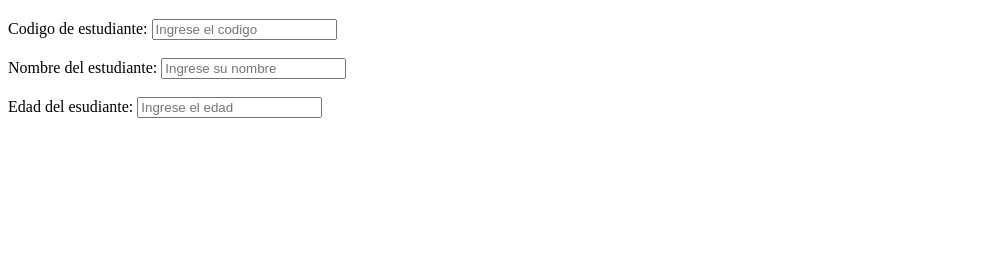
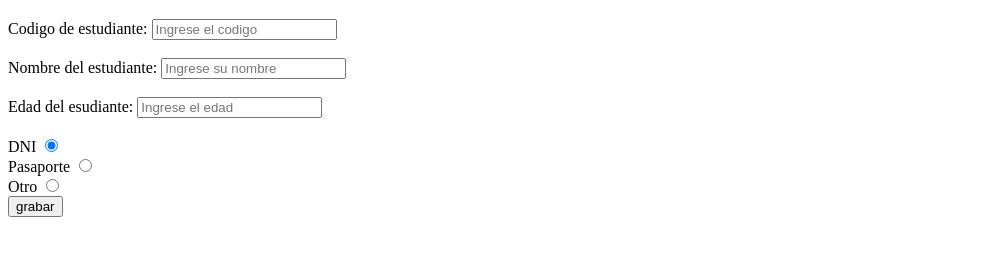
Before and after one commit to Robert1406/07_04_25, a plain HTML site: page index.html in a window 1280 px wide. Shown: the part 423-678 px from the top of the page, without its empty margins (0-999 px from the left). Drawn offline with Linux system fonts and the light colour scheme.

Commit message:
Add files via upload

```diff
--- a/index.html
+++ b/index.html
@@ -14,7 +14,8 @@
         <source src="audio.mp3" type="audio/mp3">
     </audio>
 
-    <form>
+    <form action="index2.html">
+
         <h1 style="color: green;">Mi Primer Formulario</h1>
         <label for="codigo">Codigo de estudiante:</label>
         <input type="text" name="codigo" id="codigo" placeholder="Ingrese el codigo"><br><br>
@@ -23,7 +24,21 @@
         <label for="edad">Edad del esudiante:</label>
         <input type="text" name="edad" id="edad" placeholder="Ingrese el edad"><br><br>
 
+
+        <label for="dni">DNI</label>
+        <input type="radio" id="dni" name="tipo_documento" checked> <br>
+
+        <label for="pasaporte">Pasaporte</label>
+        <input type="radio" id="pasaporte" name="tipo_documnto"> <br>
+
+        <label for="otro">Otro</label>
+        <input type="radio" id="otro" name="tipo_documento"> <br>
+
+        <input type="submit" value="grabar">
+
     </form>
+
+
 
 </body>
 </html>
```
